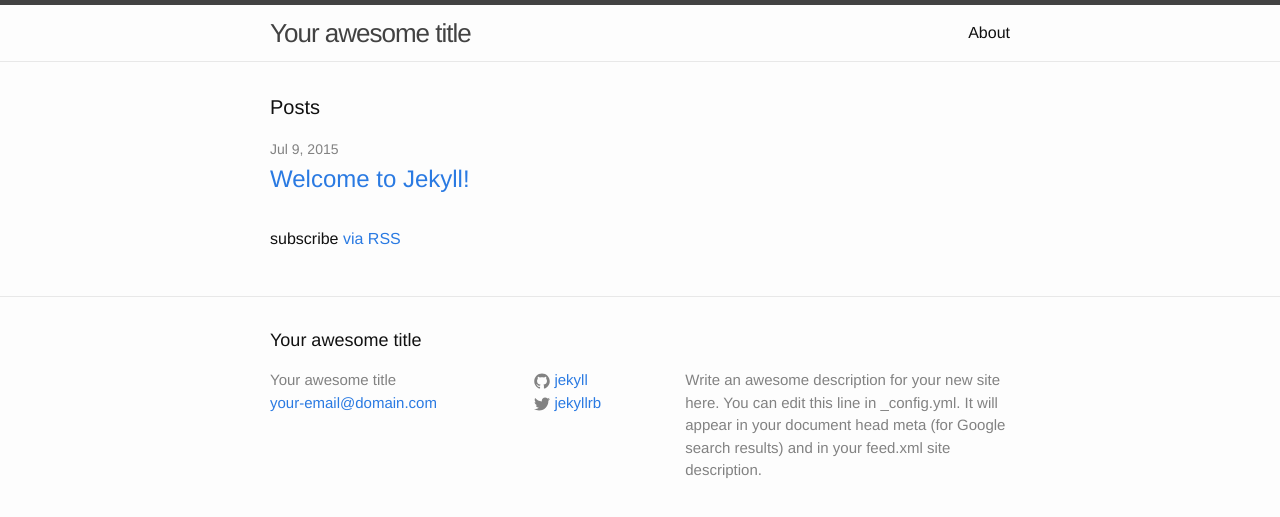
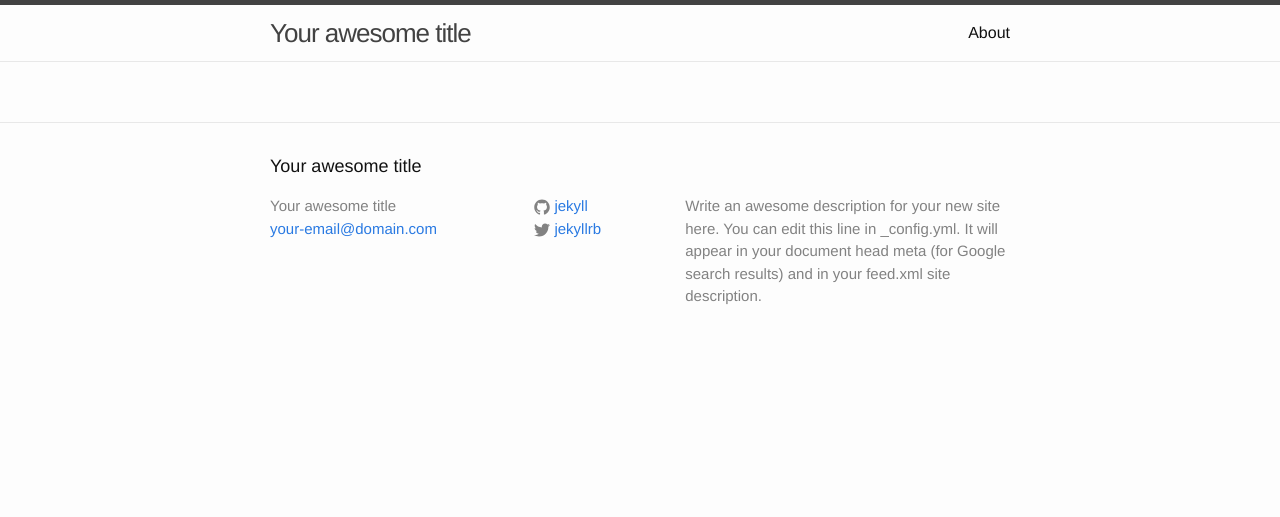
Before and after one commit to yogi-jerz/yogi-jerz.github.io, a Jekyll site: the page built from index.html, in a window 1280 px wide. Shown: the top 517 px of the page. Built offline with Jekyll 4.4.1, drawn with Linux system fonts in a browser that asks for light colours.

Commit message:
clean out home

```diff
--- a/index.html
+++ b/index.html
@@ -1,23 +1,3 @@
 ---
 layout: default
 ---
-
-<div class="home">
-
-  <h1 class="page-heading">Posts</h1>
-
-  <ul class="post-list">
-    {% for post in site.posts %}
-      <li>
-        <span class="post-meta">{{ post.date | date: "%b %-d, %Y" }}</span>
-
-        <h2>
-          <a class="post-link" href="{{ post.url | prepend: site.baseurl }}">{{ post.title }}</a>
-        </h2>
-      </li>
-    {% endfor %}
-  </ul>
-
-  <p class="rss-subscribe">subscribe <a href="{{ "/feed.xml" | prepend: site.baseurl }}">via RSS</a></p>
-
-</div>
```
